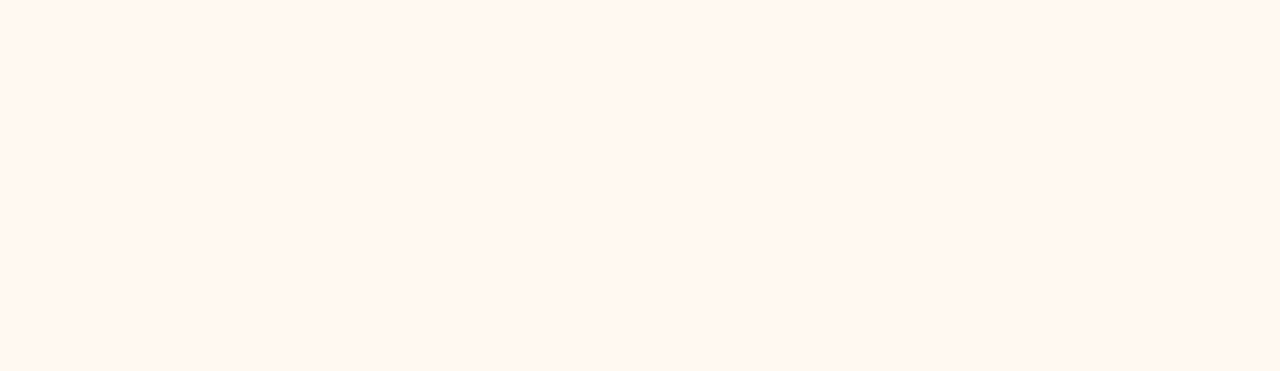
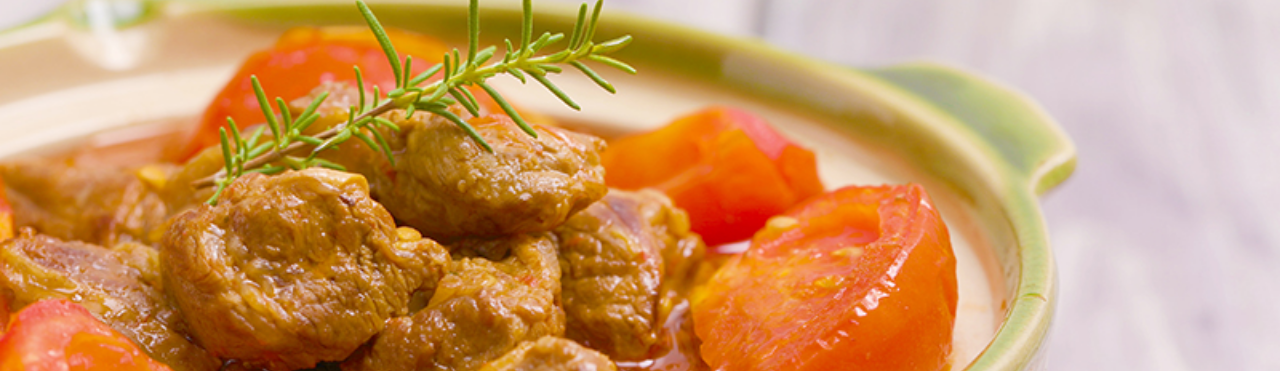
Before and after one commit to ninafall2022/iffall2022, a plain HTML site: page recipe/complete/index.html in a window 1280 px wide. Shown: the top 371 px of the page. Drawn offline with Linux system fonts and the light colour scheme; a web font is replaced by a local one.

Commit message:
Update style.css

```diff
--- a/recipe/complete/style.css
+++ b/recipe/complete/style.css
@@ -16,7 +16,7 @@ header {
     background-position: center;
     background-repeat: no-repeat;
     background-image:
-    url("../images/background3.jpg");
+    url(" ../complete/images/background3.jpg");
 
     background-size: cover;
     margin: 0;
```
